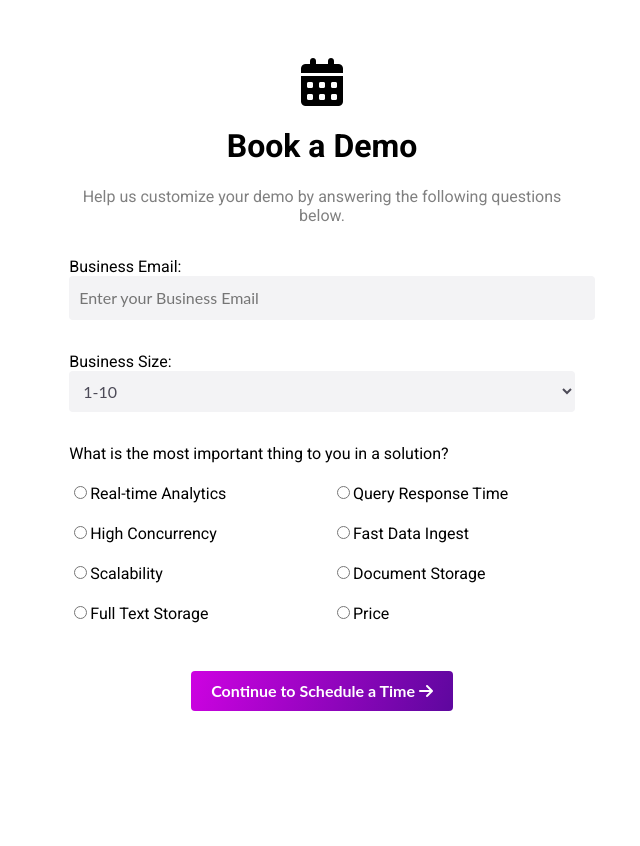
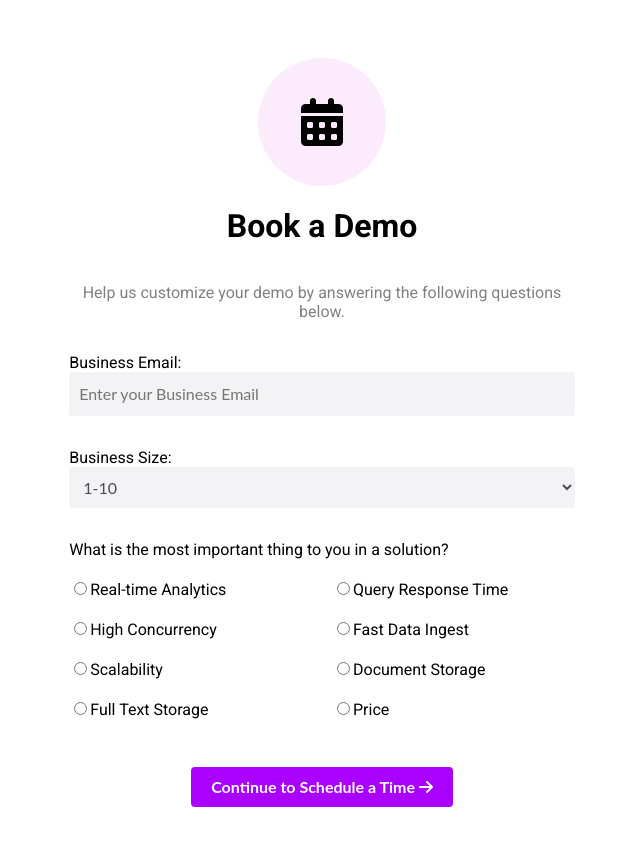
Before and after one commit to bduran04/Prototype_Web_Page, a plain HTML site: page index.html in a window 1280 px wide. Shown: the whole page, without its empty margins (318-958 px from the left). Before the commit the page ends 800 px from the top, so only its background shows below. Drawn offline with Linux system fonts and the light colour scheme.

Commit message:
updated the unqualified/qualified pages; save form logic

```diff
--- a/index.html
+++ b/index.html
@@ -16,7 +16,9 @@
 <body>
     <div class="container">
         <div class="header">
-            <i class="fa-solid fa-calendar-days fa-3x"></i>
+            <div class="icon-container">
+                <i class="fa-solid fa-calendar-days fa-3x"></i>
+            </div>
             <h1>Book a Demo</h1>
         </div>
         <div class="instructions">
--- a/script.js
+++ b/script.js
@@ -31,9 +31,9 @@ const unqualified = {
     importantSolution: ["Document Storage", "Full Text Search", "Price"]
 }
 
+//function that generates select options for business size
 function createBusinessSizeOptions() {
     businessSizeOptions.forEach(option => {
-        //create a new option element
         let optionElement = document.createElement('option');
         optionElement.innerText = option;
         optionElement.value = option;
@@ -42,16 +42,17 @@ function createBusinessSizeOptions() {
 }
 createBusinessSizeOptions();
 
-//create function to generate radio options
+//function that generates radio options for important solution question
 function createImportantSolutionOptions() {
     importantSolutionOptions.forEach(option => {
-        let optionElement = document.createElement('input');
-        let labelElement = document.createElement('label');
-        let divElement = document.createElement('div');
+        const optionElement = document.createElement('input');
+        const labelElement = document.createElement('label');
+        const divElement = document.createElement('div');
         labelElement.innerText = option;
         optionElement.type = 'radio';
         optionElement.name = 'important-solution-radio';
         optionElement.value = option;
+        optionElement.onclick = function(option) {formData.importantSolution = option.target.value};
         const importantSolutionContainer = document.getElementById('important-solution');
         importantSolutionContainer.appendChild(divElement);
         divElement.appendChild(optionElement);
@@ -61,10 +62,12 @@ function createImportantSolutionOptions() {
 createImportantSolutionOptions();
 
 function saveForm() {
-    //check if form.businessSize is unqualified.businessSize or formData.importantSolution is included in unqualified.importantSolution
-    //if true, navigate to unqualified page
-    //if false, navigate to qualified page
     formData.businessSize = document.getElementById('business-size-select').value;
+    if (formData.businessSize === unqualified.businessSize || unqualified.importantSolution.includes(formData.importantSolution)) {
+        window.location.href = 'unqualified.html';
+    } else {
+        window.location.href = 'qualified.html';
+    }
     console.log(formData);
 }
 
--- a/style.css
+++ b/style.css
@@ -7,6 +7,18 @@ body {
 
 .header {
     text-align: center;
+    display: grid;
+    justify-items: center;
+    justify-content: center;
+}
+
+.icon-container {
+    width: 8rem;
+    height: 8rem;
+    border-radius: 50%;
+    background-color: #fbebfc;
+    display: grid;
+    align-content: center;
 }
 
 .instructions {
@@ -40,8 +52,11 @@ input[type=email], select {
     padding: 0.625em;
     transition: .15s ease-in-out;
     transition-property: background-color;
-    width: 100%;
     margin-bottom: 2rem;
+  }
+
+  select {
+      width: 100%;
   }
 
   input[type=email].error {
@@ -56,7 +71,7 @@ input[type=email], select {
   }
 
   .button {
-    background: linear-gradient(110deg,#f0f -44%,#1e0a78 157%);
+    background:  rgb(170, 0, 255);
     border: none;
     color: #fff;
     margin-left: 0;
@@ -84,6 +99,7 @@ input[type=email], select {
     box-shadow: 0 1px 4px rgb(27 26 33 / 25%);
     filter: brightness(1.1);
     transform: translateY(-1px);
+    background: rgb(187, 51, 255);
   }
   .submit-button {
       text-align: center;
```
Also changed, not shown: pages/qualified.html (+22 -0 lines), pages/unqualified.html (+22 -0 lines), 1 other file.
